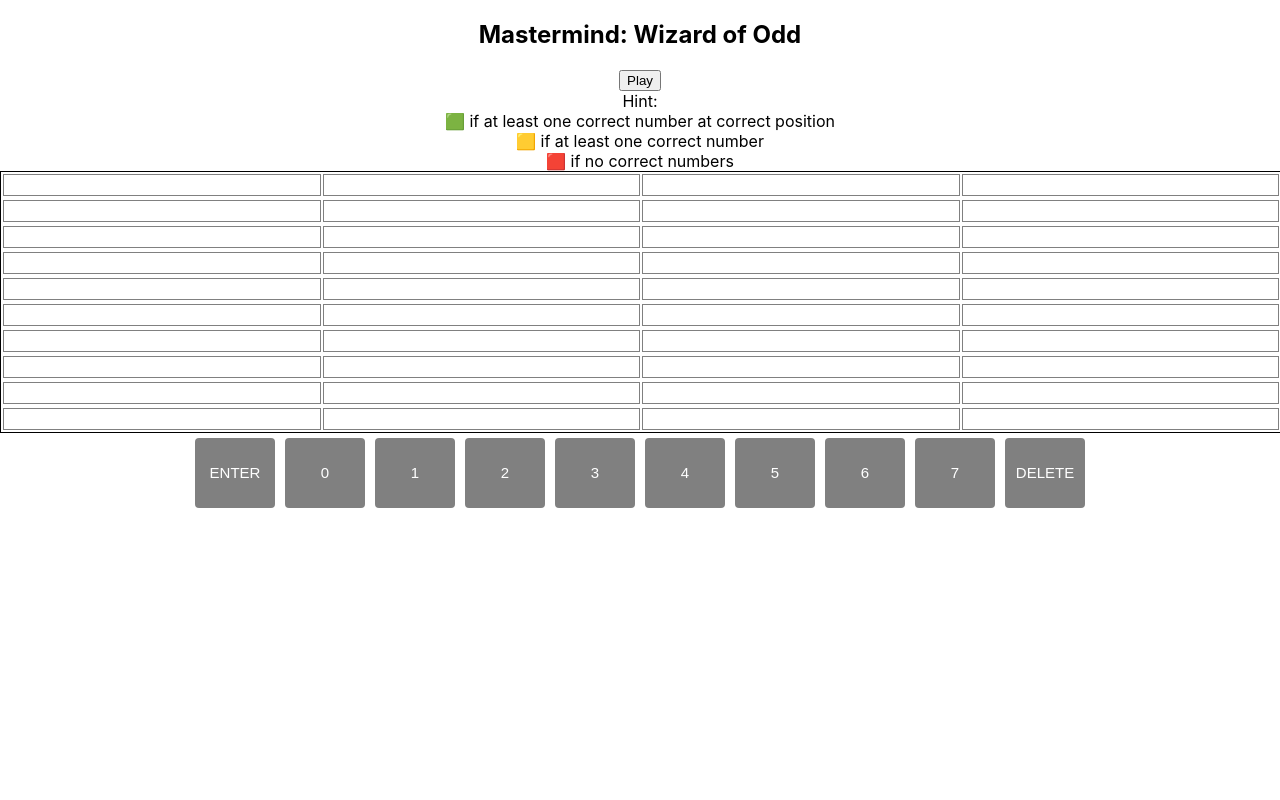
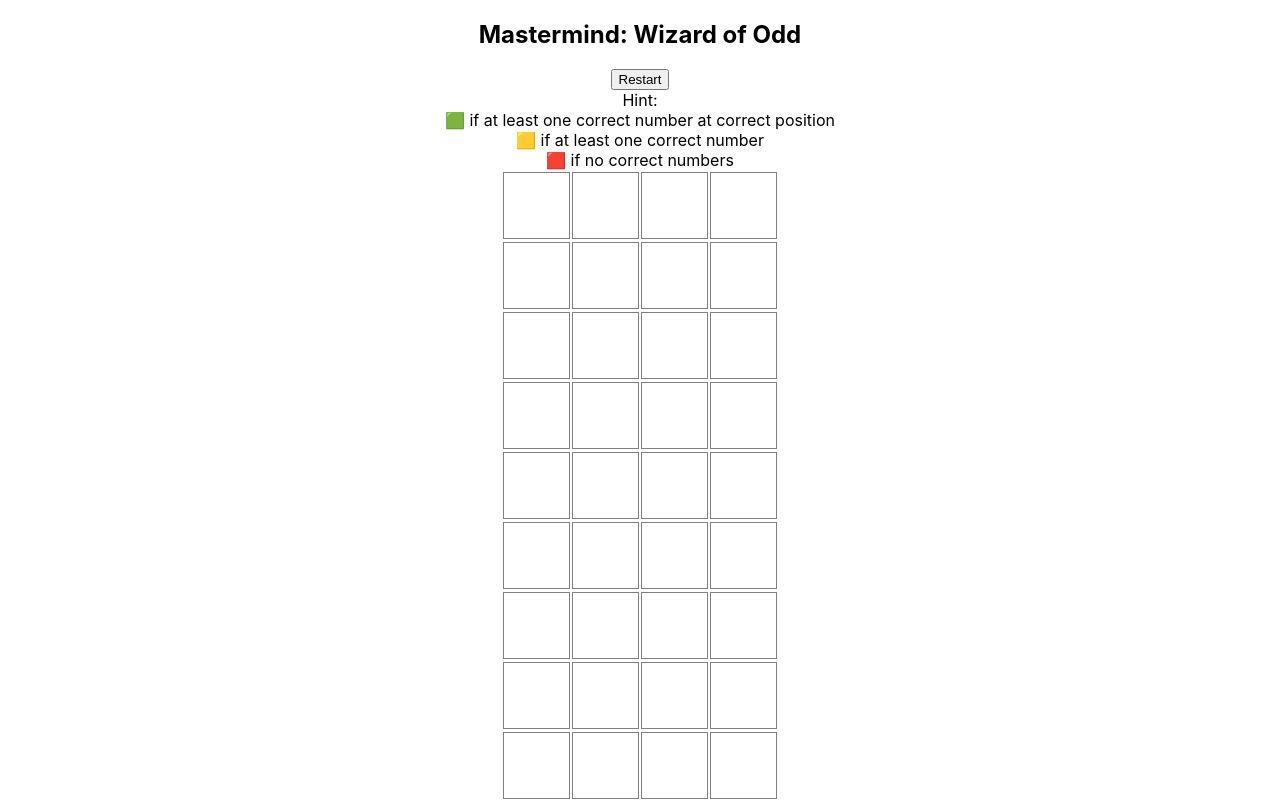
Before and after one commit to lyhourlay1/linkedIn-REACH, a React (Create React App) app in the folder wizard-of-odds/: page / in a window 1280 px wide. Both pictures are taken after a click on the button "Play". Shown: the top 800 px of the page. Built offline with nearby package versions, Linux system fonts and the light colour scheme; no server answers.

Commit message:
hide the board and reset the board when start the game

```diff
--- a/wizard-of-odds/src/App.css
+++ b/wizard-of-odds/src/App.css
@@ -36,3 +36,16 @@
     transform: rotate(360deg);
   }
 }
+
+
+#restart{
+  display : none;
+}
+
+#lost{
+  display: none;
+}
+
+#won{
+  display: none;
+}
--- a/wizard-of-odds/src/App.js
+++ b/wizard-of-odds/src/App.js
@@ -33,15 +33,24 @@ function App() {
       if(correctNumbers.includes(ele)) almost = true
     })
     if(newBoard[currAttempt.attempt].join("")=== correctNumbers){
-
+      toggleScreen("won", true)
+      toggleScreen("game", false)
     }
 
     const numberState =  correct? "correct": almost? "almost" : "wrong"
-    const rowElements = document.getElementById(currAttempt.attempt)
-    rowElements.setAttribute('id', numberState)
+    // const rowElements = document.getElementById(currAttempt.attempt)
+    const rowElements = document.getElementsByClassName(currAttempt.attempt)
+    for(let i=0; i<rowElements.length; i++){
+      rowElements[i].setAttribute('id', numberState)
+    }
+    // rowElements.setAttribute('class', numberState)
 
     currAttempt.attempt +=1
     currAttempt.numberPos=0
+    if(currAttempt.attempt>9){
+      toggleScreen('lost', true)
+      toggleScreen('game', false)
+    }
     setCurrAttempt(currAttempt)
   }
   function selectNumber(keyVal){
@@ -52,7 +61,7 @@ function App() {
       currAttempt.numberPos+=1
       setCurrAttempt(currAttempt)
   }
-  async function getRandomNumbers(){
+  async function handleStart(){
         //add await wait for code to execute before going to the next line console.log(num)
         const num = await axios.get("https://www.random.org/integers/?num=4&min=0&max=7&col=1&base=10&format=plain&rnd=new")
             .then(response => {
@@ -62,11 +71,6 @@ function App() {
             }, error => {
                 console.log(error);
             });
-        setCorrectNumbers(num)
-        console.log(boardDefault)
-        // setBoard(Array(10).fill(null).map((()=>Array(4).fill(""))))
-        console.log(num)
-        return num
             //alternate solution using fetch but has to deal with streaming
             // fetch("https://www.random.org/integers/?num=4&min=0&max=7&col=1&base=10&format=plain&rnd=new")
             // .then(res => {
@@ -77,30 +81,49 @@ function App() {
             // .then(numbers => {
             //     console.log(numbers)
             // })
+        console.log(num)
+        setCorrectNumbers(num)
+        const bttn = document.getElementById("start")
+        bttn.style.display ='none'
+
+        const restartBttn = document.getElementById('restart');
+        restartBttn.style.display = 'flex';
+        restartBttn.style.marginLeft = 'auto';
+        restartBttn.style.marginRight = 'auto';
+
+        toggleScreen("board",true)
+        const newBoard = [...board]
+        newBoard[0].forEach((ele, index)=>{
+          newBoard[0][index]=""
+        })
+        setCurrAttempt({attempt:0, numberPos: 0})
+  }
+
+  function toggleScreen(id, toggle){
+    let ele = document.getElementById(id)
+    let display = toggle ? 'block': 'none'
+    ele.style.display = display
   }
 
   return (
     <div className="App">
-      {/* <div id="myModal" class="modal fade" role="dialog">
-        <div class="modal-dialog">
-          <div class="modal-content">
-            <div class="modal-header">
-              <button type="button" class="close" data-dismiss="modal">&times;</button>
-              <h4 class="modal-title">Modal Header</h4>
+      <div id="lost" >
+        <h1>
+          Game Over: You lost!
+        </h1>
+        <button onClick={()=>window.location.reload()}>Restart</button>
       </div>
-            <div class="modal-body">
-              <p>Some text in the modal.</p>
+      <div id="won">
+        <h1>
+          Game Over: You Won!
+        </h1>
+        <button onClick={()=>window.location.reload()}>Restart</button>
       </div>
-            <div class="modal-footer">
-              <button type="button" class="btn btn-default" data-dismiss="modal">Close</button>
-            </div>
-          </div>
-
-        </div>
-      </div> */}
+      <div id ="game">
         <nav>
           <h1>Mastermind: Wizard of Odd</h1>
-        <button onClick={getRandomNumbers}>Play</button>
+          <button onClick={handleStart} id="start">Play</button>
+          <button id = "restart" onClick={()=>window.location.reload()}> Restart </button>
           <div className='hint'>Hint:
             <p>🟩 if at least one correct number at correct position </p>
             <p>🟨 if at least one correct number</p>
@@ -112,6 +135,8 @@ function App() {
           <Board/>
           <Keyboard/>
         </AppContext.Provider>
+
+      </div>
     </div>
   );
 }
--- a/wizard-of-odds/src/components/board.css
+++ b/wizard-of-odds/src/components/board.css
@@ -1,28 +1,29 @@
-.board {
-    width: 100%;
-    border: 1px solid black;
-    display: flex;
+#board {
+    width: 700px;
+    /* display: flex; */
     flex-direction: column;
+    margin-left: auto ;
+    margin-right: auto;
+    display: none;
 }
 
 .row {
     display: flex;
     flex-direction: row;
     margin: 1px;
+    justify-content: center;
 }
 
-.guess {
-    flex: auto;
-    height: 20px;
-    width: 2px;
+#guess {
+    width: 65px;
+    height: 55px;
     border: 1px solid grey;
     margin: 1px;
-    display: grid;
-    place-items: center;
-    font-size: 15px;
+    font-size: 35px;
     font-weight: bolder;
     color: black;
-    font-family: Arial, Helvetica, sans-serif;
+    font-family: Arial;
+    padding-top: 10px;
 }
 
 .keyboard {
@@ -46,14 +47,45 @@
 
 #correct {
     background-color: #528d4e;
+    /* display: flex;
+    flex-direction: row;
+    margin: 1px;
+    justify-content: center; */
+    width: 65px;
+    height: 55px;
+    border: 1px solid grey;
+    margin: 1px;
+    font-size: 35px;
+    font-weight: bolder;
+    color: black;
+    font-family: Arial;
+    padding-top: 10px;
 }
 
 #almost {
     background-color: #b49f39;
+    width: 65px;
+    height: 55px;
+    border: 1px solid grey;
+    margin: 1px;
+    font-size: 35px;
+    font-weight: bolder;
+    color: black;
+    font-family: Arial;
+    padding-top: 10px;
 }
 
 #wrong {
     background-color:  red;
+    width: 65px;
+    height: 55px;
+    border: 1px solid grey;
+    margin: 1px;
+    font-size: 35px;
+    font-weight: bolder;
+    color: black;
+    font-family: Arial;
+    padding-top: 10px;
 }
 
 p{
--- a/wizard-of-odds/src/components/board.js
+++ b/wizard-of-odds/src/components/board.js
@@ -6,7 +6,7 @@ function Board(){
     const createRows =
         Array(10).fill("").map((ele, index)=>{
             return(
-                <div className='row' id={index} key={index}>
+                <div className='row'  key={index}>
                     {Array(4).fill("").map((ele,pos)=>{
                         return (
                             <Guess guessPos={pos} attemptNum= {index} key={index*10+pos}/>
@@ -16,7 +16,7 @@ function Board(){
             )
         })
     return(
-        <div className='board'>
+        <div id='board'>
             {/* <button onClick={getRandomNumbers}>
                 Start
             </button> */}
--- a/wizard-of-odds/src/components/guess.js
+++ b/wizard-of-odds/src/components/guess.js
@@ -5,7 +5,7 @@ function Guess({guessPos, attemptNum}){
     const {board}= useContext(AppContext)
     const guess = board[attemptNum][guessPos]
     return(
-        <div className='guess' >{guess}</div>
+        <div className= {attemptNum} id ="guess">{guess}</div>
     )
 }
 export default Guess
```
Lines whose indentation alone changed are shown as unchanged.
